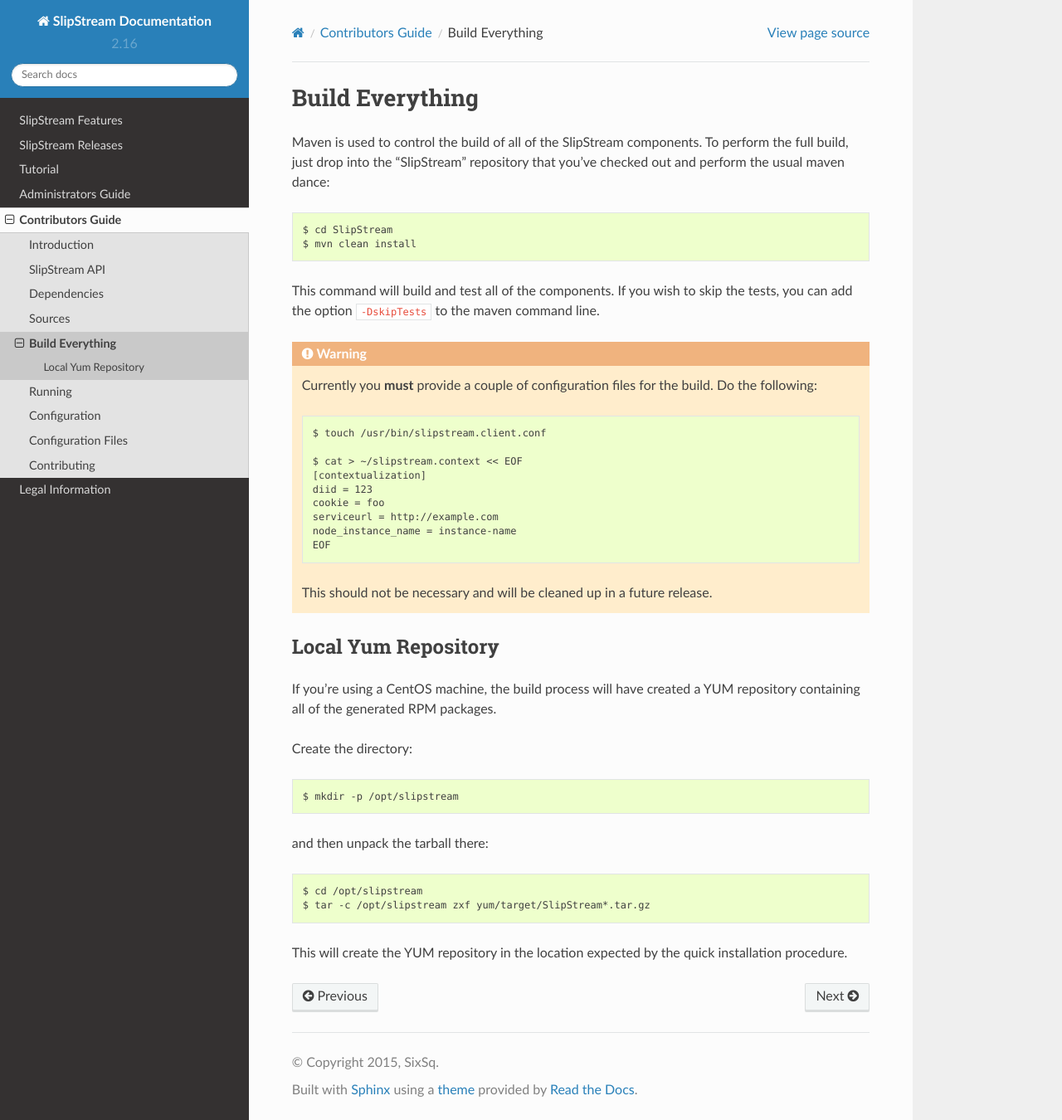
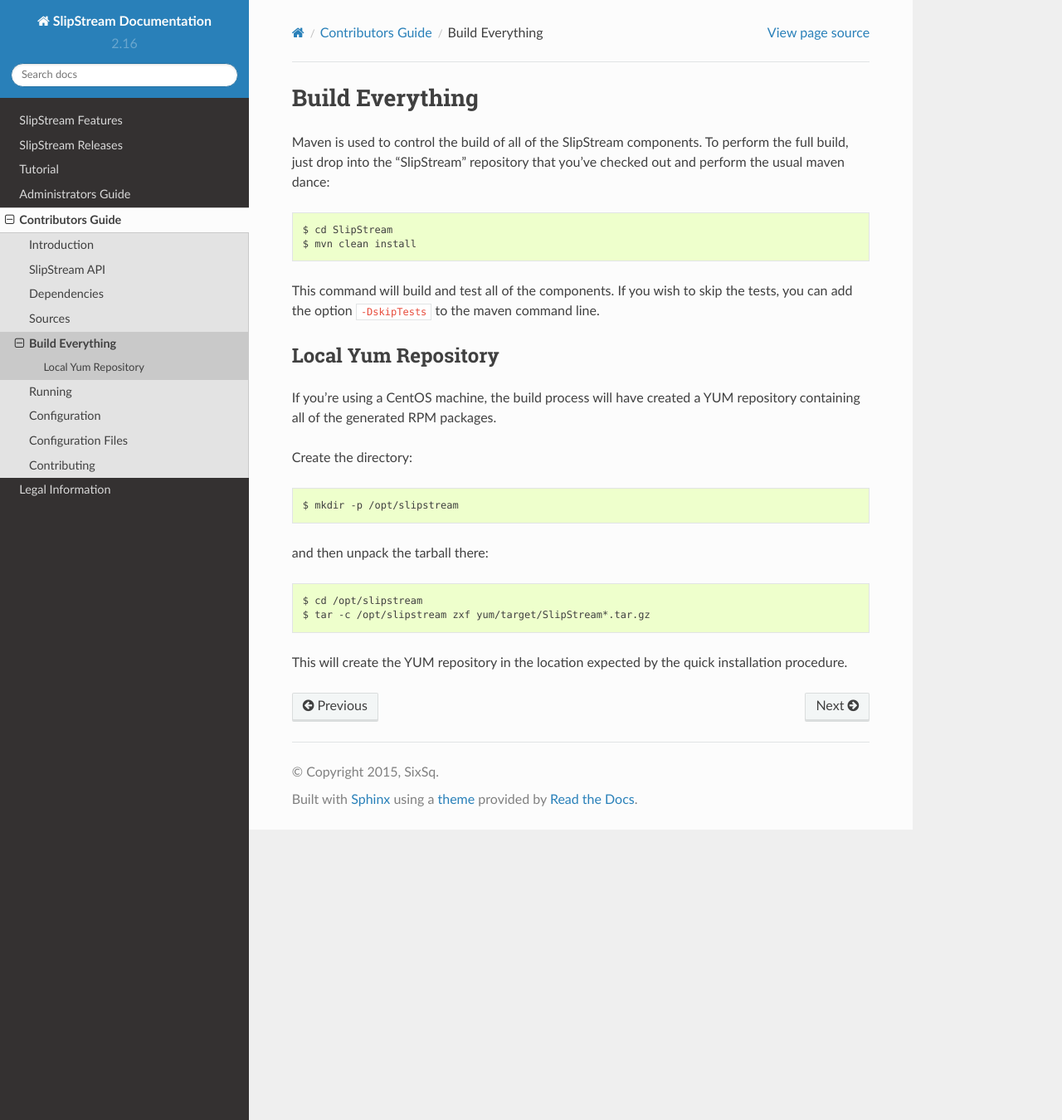
Before and after one commit to slipstream/SlipStreamDocumentation, a Sphinx documentation site: the page built from docs/developer_guide/building.rst, in a window 1280 px wide and 1350 px high. Shown: the whole window at 83% size. Built offline with Sphinx 7.4.7 and the Read the Docs theme 2.0.0, drawn with Linux system fonts in a browser that asks for light colours.

Commit message:
remove warning about cfg. file with build

```diff
--- a/docs/developer_guide/building.rst
+++ b/docs/developer_guide/building.rst
@@ -11,24 +11,6 @@
 This command will build and test all of the components. If you wish to
 skip the tests, you can add the option ``-DskipTests`` to the maven
 command line.
-
-.. warning::
-
-    Currently you **must** provide a couple of configuration files for
-    the build.  Do the following::
-
-        $ touch /usr/bin/slipstream.client.conf
-
-        $ cat > ~/slipstream.context << EOF
-        [contextualization]
-        diid = 123
-        cookie = foo
-        serviceurl = http://example.com
-        node_instance_name = instance-name
-        EOF
-
-    This should not be necessary and will be cleaned up in a future
-    release.
 
 Local Yum Repository
 --------------------
```
